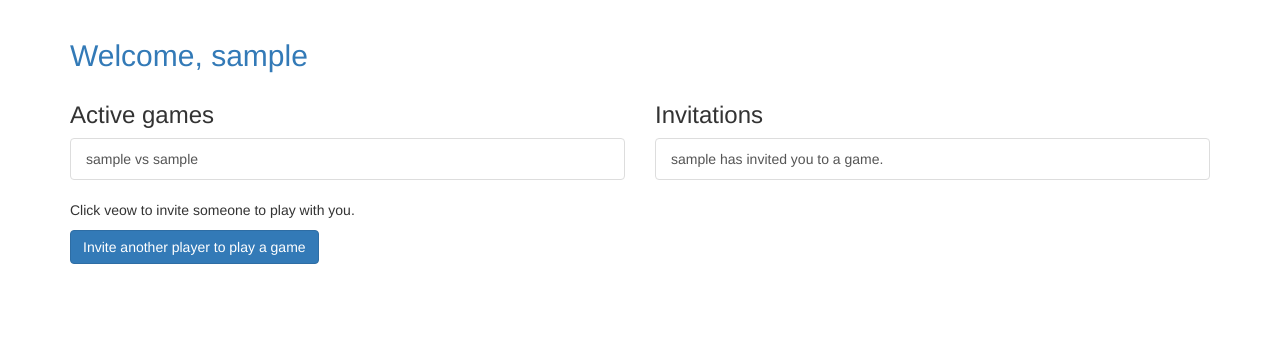
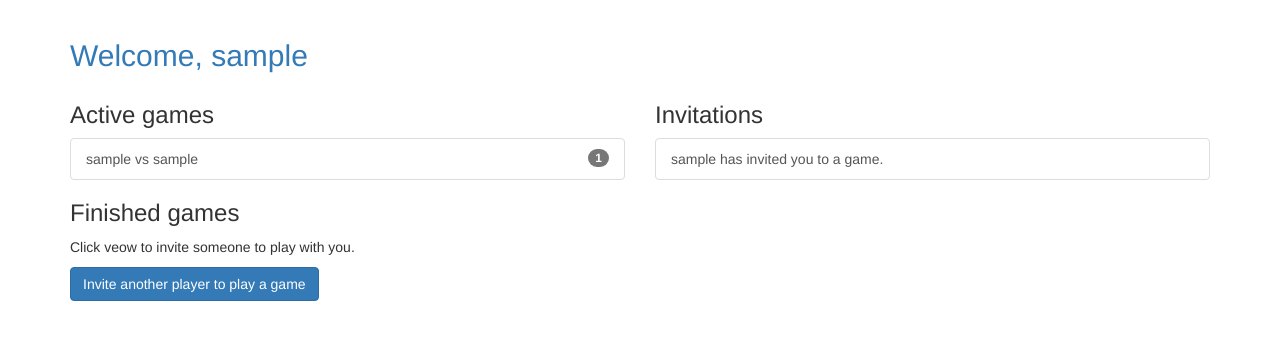
Before and after one commit to carlososuna86/pluralsight-django-tictactoe, a Django app: page /player/home in a window 1280 px wide. Shown: the part 51-391 px from the top of the page. Run offline with Django 3.2, Linux system fonts and the light colour scheme; a user stored in the database is signed in; tables that the repository leaves empty hold one stand-in row (values such as "Sample post"); some libraries are stand-ins or nearby versions.

Commit message:
Demo: Template Includes

```diff
--- a/web/tictactoe/player/views.py
+++ b/web/tictactoe/player/views.py
@@ -10,10 +10,12 @@ from gameplay.models import Game
 def home(request):
   my_games = Game.objects.games_for_user(request.user)
   active_games = my_games.active()
+  finished_games = my_games.difference(active_games)
   invitations = request.user.invitations_received.all()
 
   return render(request, "player/home.html",
-                { 'games': active_games,
+                { 'active_games': active_games,
+                  'finished_games': finished_games,
                   'invitations': invitations })
 
 @login_required
--- /dev/null
+++ b/web/tictactoe/templates/player/games_list_snippet.html
@@ -0,0 +1,24 @@
+
+      {% if games_list %}
+
+        <ul class="list-group">
+        {% for game in games_list %}
+          <a class="list-group-item" href="{{ g.get_absolute_url }}">
+            {{ game }}
+            {% if game.status not in 'FS' %}
+              {% if game.status == 'D' %}
+                -- Draw
+              {% elif game.status == 'W' and user == game.first_player %}
+                -- You won!
+              {% elif game.status == 'L' and user == game.second_player %}
+                -- You won!
+              {% else %}
+                -- You lost
+              {% endif %}
+            {% endif %}
+            <span class="badge">{{ game.move_set.count }}</span>
+          </a>
+        {% endfor %}
+        </ul>
+
+      {% endif %}
--- a/web/tictactoe/templates/player/home.html
+++ b/web/tictactoe/templates/player/home.html
@@ -11,13 +11,10 @@
   <div class="row">
     <div class="col-md-6">
       <h3>Active games</h3>
-      <ul class="list-group">
-      {% for g in games %}
-        <a class="list-group-item" href="{{ g.get_absolute_url }}">
-          {{ g.first_player }} vs {{ g.second_player }}
-        </a>
-      {% endfor %}
-      </ul>
+      {% include "player/games_list_snippet.html" with games_list=active_games %}
+
+      <h3>Finished games</h3>
+      {% include "player/games_list_snippet.html" with games_list=finished_games %}
 
       <p>Click veow to invite someone to play with you.</p>
       <p>
```
